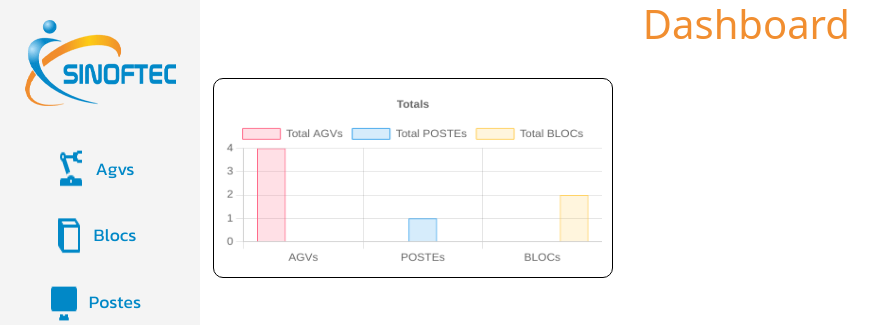
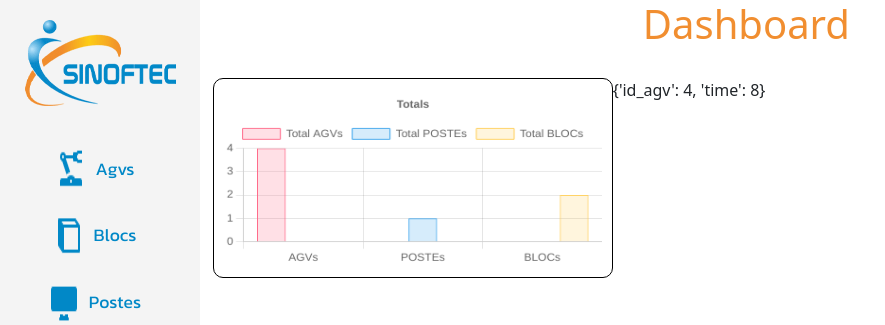
Before and after one commit to OussamaElm0/agv-control-panel, a Django app: page /dashboard in a window 1280 px wide. Shown: the top 325 px of the page, without its empty margins (0-885 px from the left). Run offline with Django 5.2, Linux system fonts and the light colour scheme; a user stored in the database is signed in; data comes from the database, SQL or seed files in the repository; parts of the project's set-up code (start-up, migrations or seed data) failed here and were passed over.

Commit message:
Get the most agv used

```diff
--- a/matplot/views.py
+++ b/matplot/views.py
@@ -47,3 +47,17 @@ def commands_last_week():
     except Exception as e:
         print("Error occurred:", e)
         return None
+
+
+def most_agv_sent():
+    try:
+        most_used_agv = Commande.objects.values('id_agv').annotate(time=Count('id_agv')).order_by('-time').first()
+
+        if most_used_agv:
+            return most_used_agv
+        else:
+            return None
+
+    except Exception as e:
+        print("Error occurred:", e)
+        return None
--- a/templates/admin/dashboard.html
+++ b/templates/admin/dashboard.html
@@ -16,6 +16,7 @@
             {% if commands_last_week %}
                 <img src="{{ commands_last_week }}" alt="Commands last week" class="img-fluid commandsLast7">
             {% endif %}
+        {{ most_agv_sent }}
        </article>
     </aside>
 
--- a/users/views.py
+++ b/users/views.py
@@ -12,7 +12,7 @@ from commandes.models import Commande
 from django.http import HttpResponse
 from getmac import get_mac_address as gma
 from django.core.paginator import Paginator
-from matplot.views import commands_last_week
+from matplot.views import commands_last_week, most_agv_sent
 
 
 # Create your views here.
@@ -54,6 +54,7 @@ def dashboard(request):
             'total_blocs': Bloc.objects.all().count(),
             'total_postes': Poste.objects.all().count(),
             'commands_last_week': commands_last_week(),
+            'most_agv_sent': most_agv_sent(),
         }
         return render(request, 'admin/dashboard.html', context)
     else:
```
